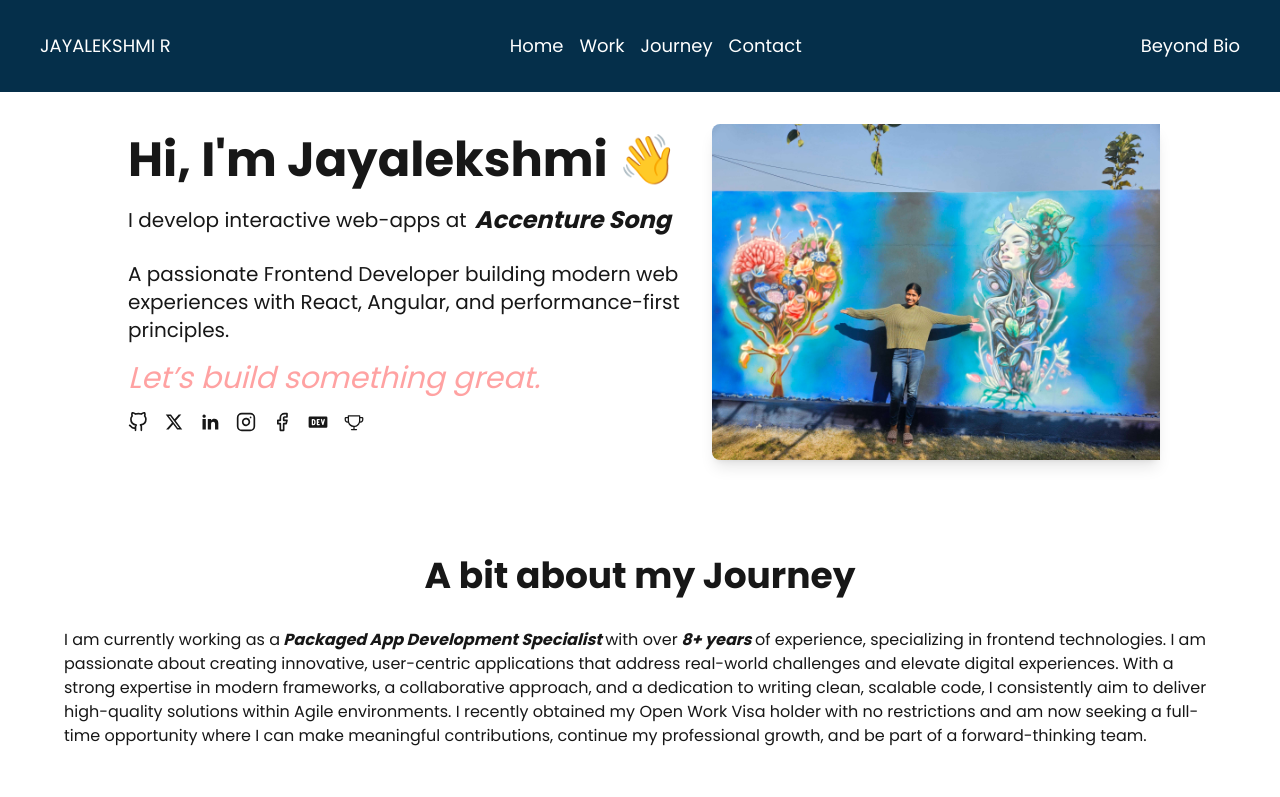
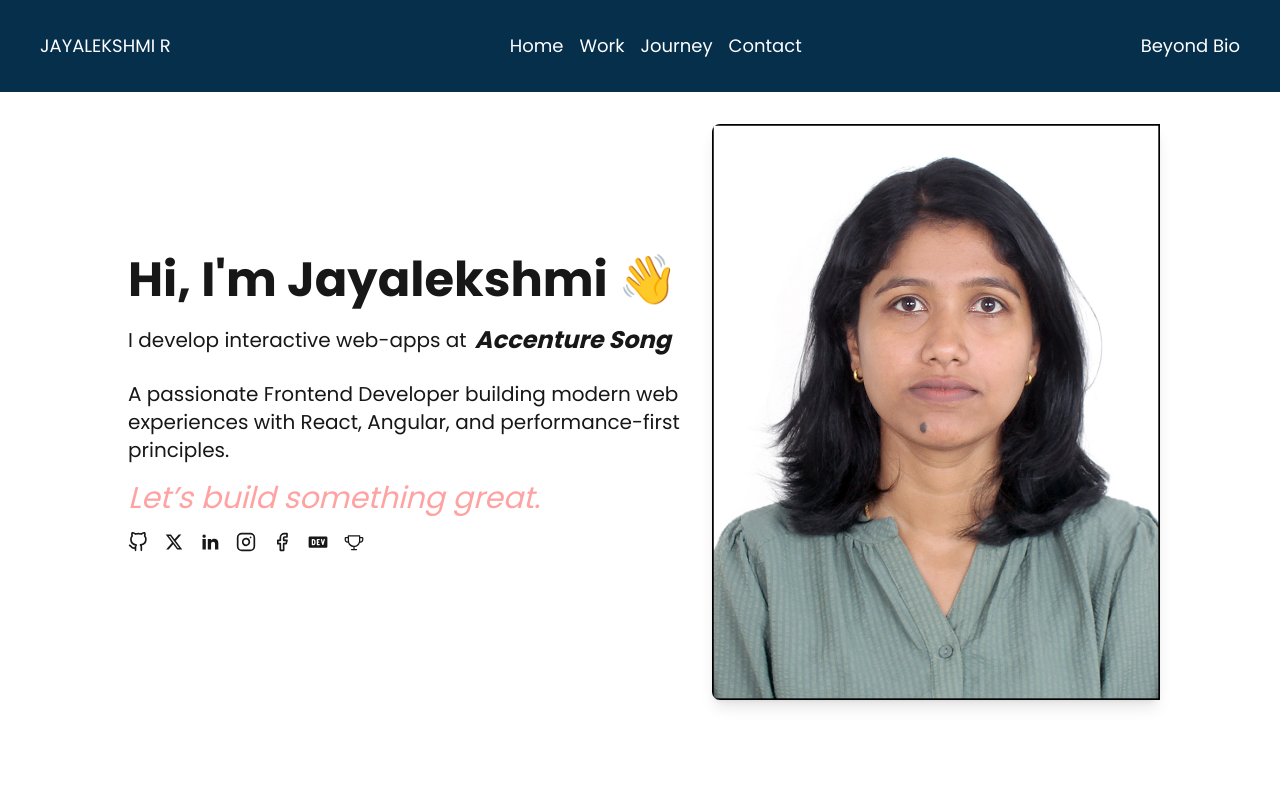
Before and after one commit to jayalekshmir/jayalekshmi.github.io, a Next.js app: page / in a window 1280 px wide. Shown: the top 797 px of the page. Built offline with nearby package versions, Linux system fonts and the light colour scheme.

Commit message:
Update Introduction.tsx

```diff
--- a/components/Introduction.tsx
+++ b/components/Introduction.tsx
@@ -38,7 +38,7 @@ export default function Introduction() {
       </div>
       <div className="max-w-2xl max-w-md rounded-l-lg">
         <Image
-          src="/Jayalekshmi.jpg"
+          src="/j.rajeswari.jpg"
           alt="Jayalekshmi picture"
           width={500}
           height={300}
```
